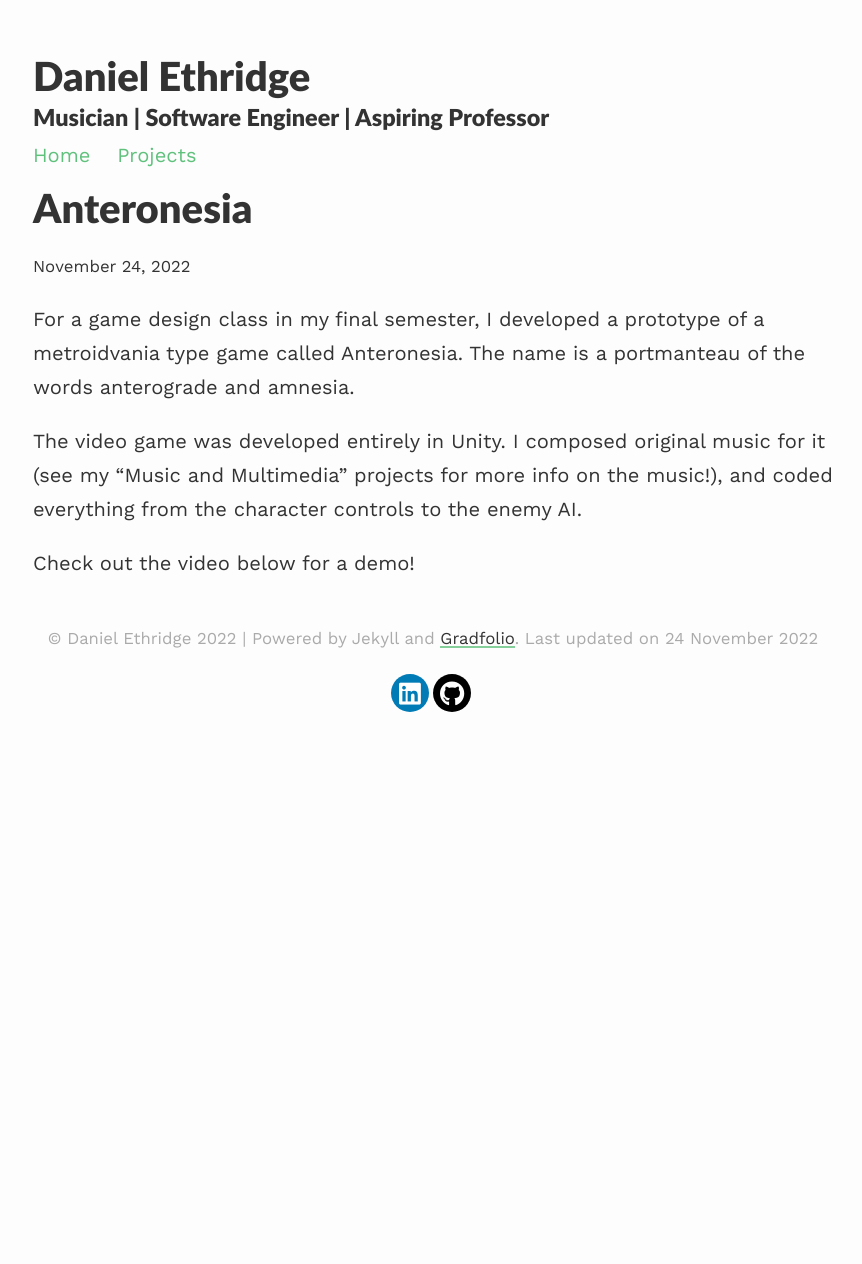
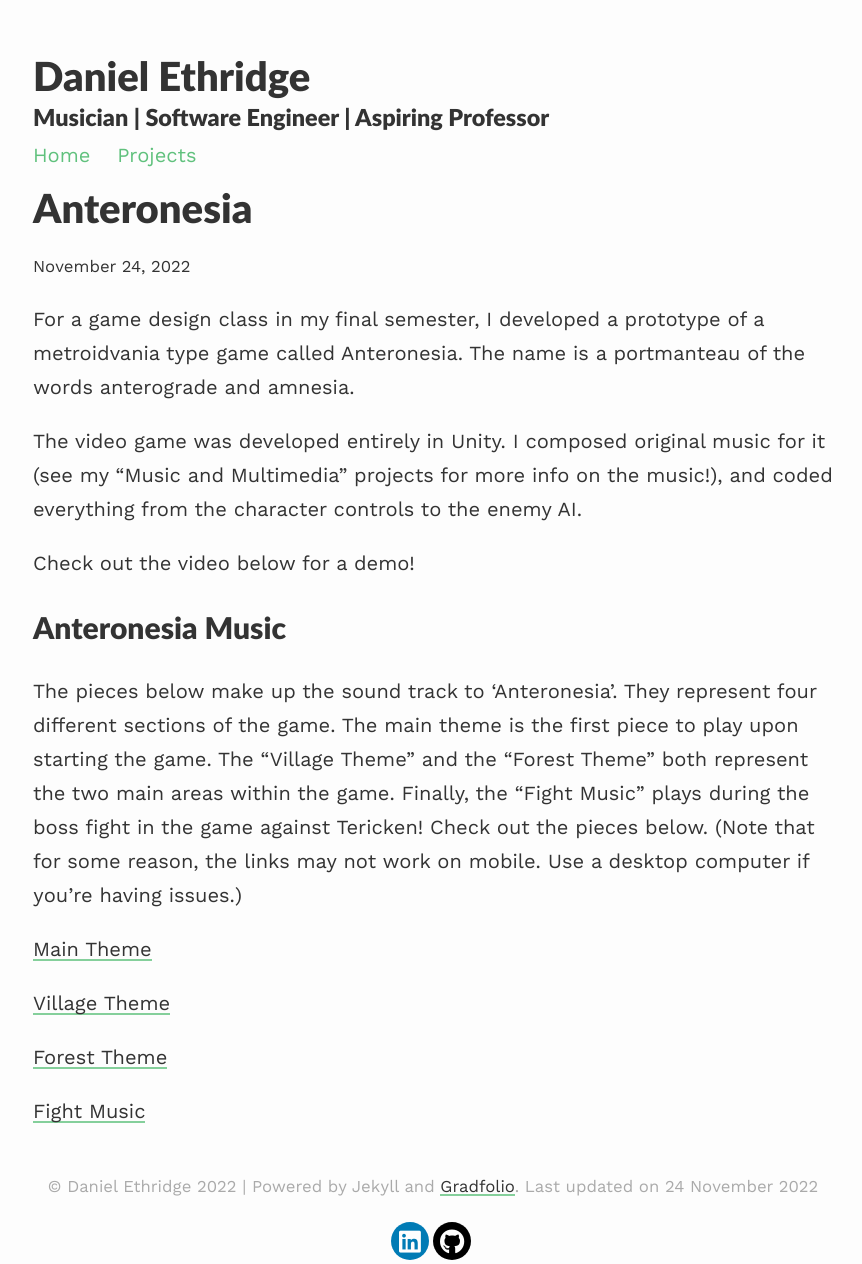
Before and after one commit to daniel-ethridge/daniel-ethridge.github.io, a Jekyll site: the page built from _projects/anteronesia.md, in a window 1280 px wide. Shown: the whole page, without its empty margins (207-1069 px from the left). Built offline with Jekyll 4.4.1, drawn with Linux system fonts in a browser that asks for light colours; nearby versions of some CDN libraries; before the commit the page ends 980 px from its top, so only the background shows below that.

Commit message:
Putting the Anteronesia music with the anteronesia project.

```diff
--- a/_projects/anteronesia.md
+++ b/_projects/anteronesia.md
@@ -9,3 +9,18 @@ For a game design class in my final semester, I developed a prototype of a metro
 The video game was developed entirely in Unity. I composed original music for it (see my "Music and Multimedia" projects for more info on the music!), and coded everything from the character controls to the enemy AI.
 
 Check out the video below for a demo!
+
+Anteronesia Music
+===
+The pieces below make up the sound track to 'Anteronesia'. They represent four different sections of the game. The main theme is the first piece to play upon starting the game.
+The "Village Theme" and the "Forest Theme" both represent the two main areas within the game. Finally, the "Fight Music" plays during the boss fight in the game against Tericken!
+Check out the pieces below. (Note that for some reason, the links may not work on mobile. Use a desktop computer if you're having issues.)
+
+
+[Main Theme](https://soundcloud.com/user-219856532/anteronesia-main-theme)
+
+[Village Theme](https://soundcloud.com/user-219856532/anteronesia-village-theme)
+
+[Forest Theme](https://soundcloud.com/user-219856532/anteronesia-forest-theme)
+
+[Fight Music](https://soundcloud.com/user-219856532/anteronesia-fight-music)
```
Also changed, not shown: _projects/music.md (+1 -18 lines).
